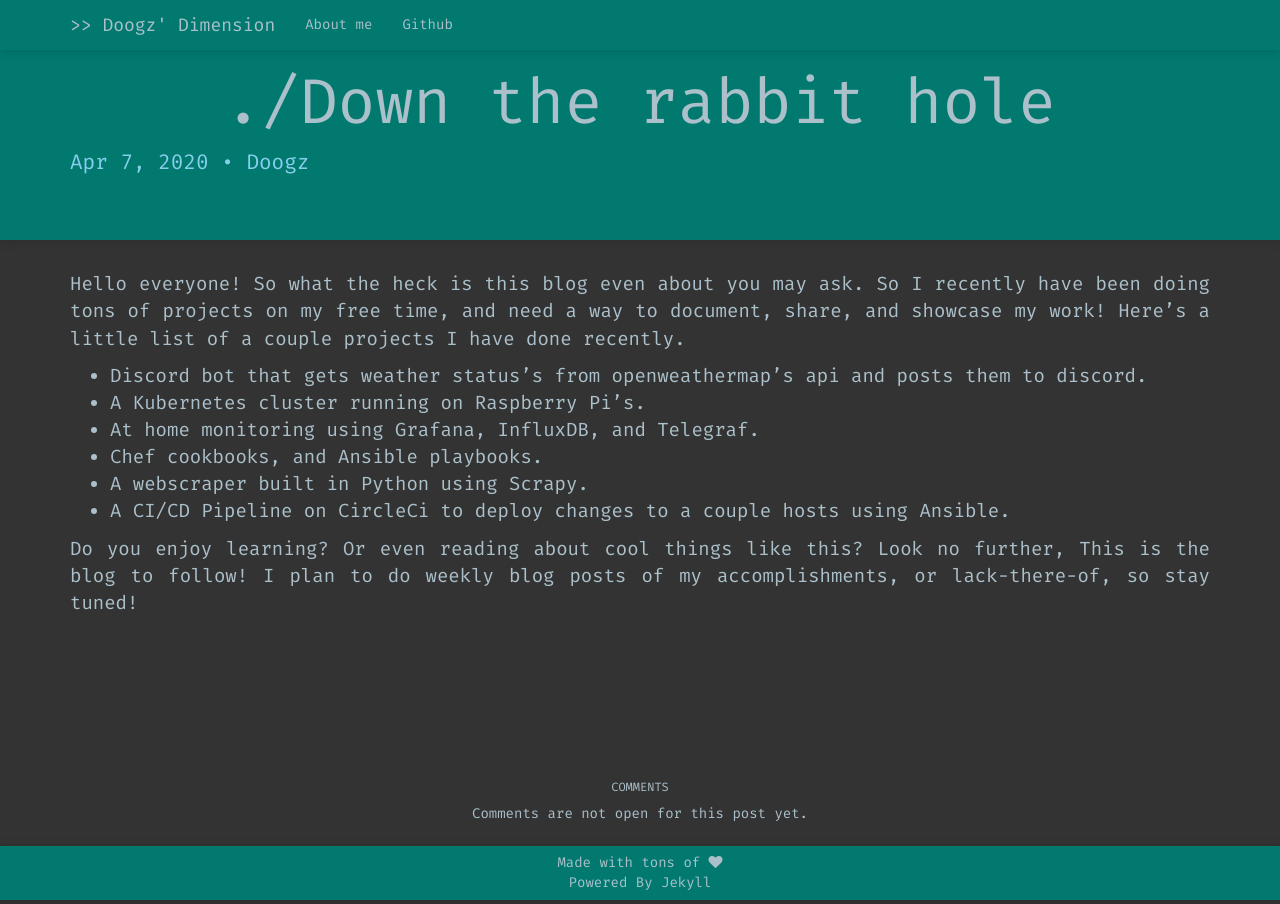
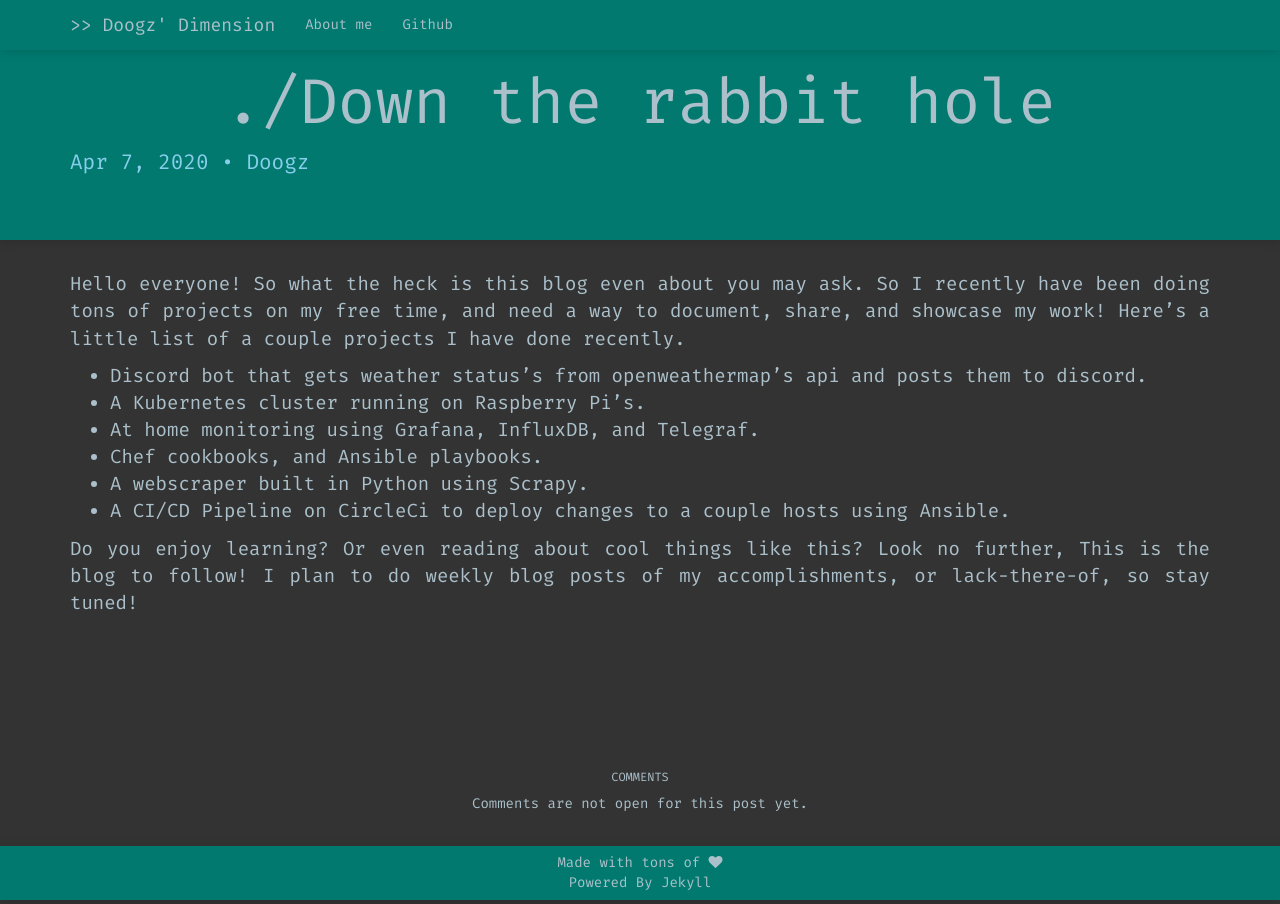
Before and after one commit to wdoogz/wdoogz.github.io, a Jekyll site: the page built from _posts/2020-04-07-first-post.markdown, in a window 1280 px wide. Built offline with Jekyll 4.4.1, drawn with Linux system fonts in a browser that asks for light colours; nearby versions of some CDN libraries; some web fonts are replaced.

Commit message:
Update post.html

```diff
--- a/_layouts/post.html
+++ b/_layouts/post.html
@@ -17,9 +17,9 @@ layout: default
   </div>
   <div class="page-content">
     <div class="wrapper">
-	    <p>
+	    <div class="container">
       {% include github-comments.html %}
-	    </p>
+	    </div>
 	  </div>
   </div>
 
```
